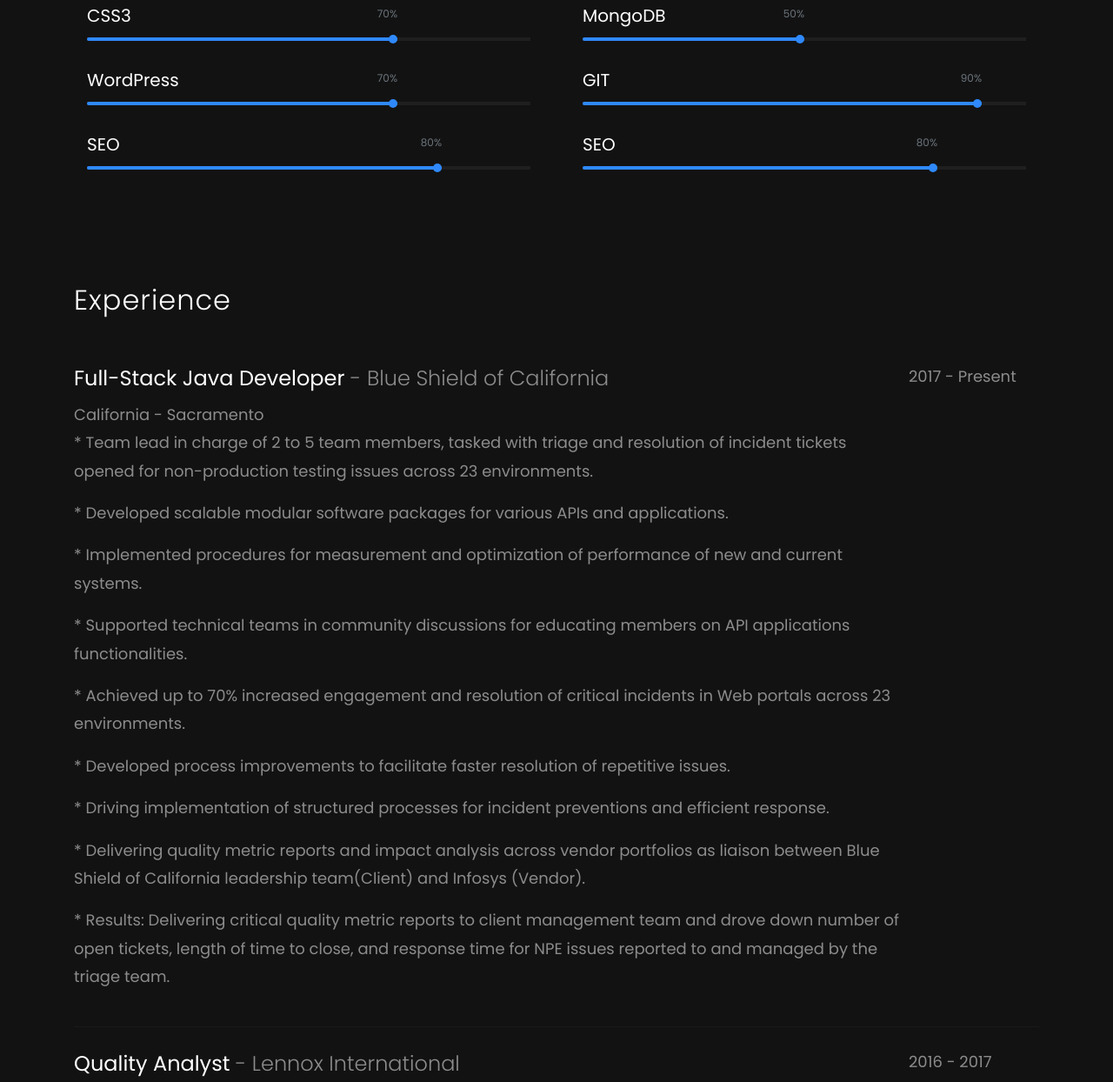
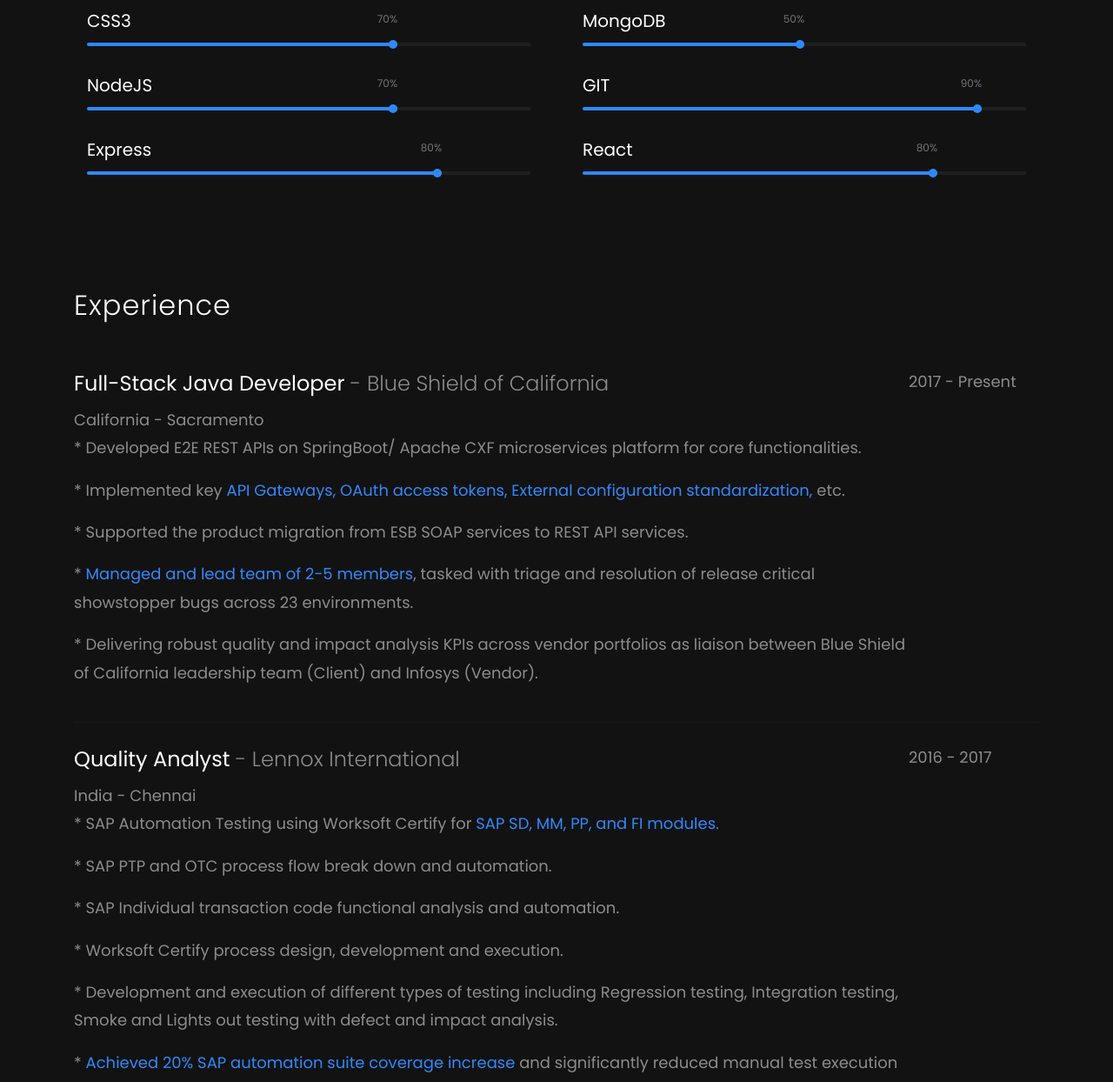
Before and after one commit to hellboy95/Ajay_Portfolio, a plain HTML site: page about.html in a window 1280 px wide. Shown: the part 1365-2609 px from the top of the page at 87% size. Drawn offline with Linux system fonts and the light colour scheme; some packages are replaced by stand-ins of ours; no server answers; files whose address does not match are found by name.

Commit message:
final changes completed.

```diff
--- a/about.html
+++ b/about.html
@@ -80,13 +80,12 @@
                 <h1 class="bold-text">Profile</h1>
                 <div class="p-5">
                   <h2 class="mb-5">Ajay Shan</h2>
-                  <h4 class="mb-4">I'm a Full Stack Java developer with 3 years of experience from Sacramento, CA. I aim to make a difference through my creative solution.</h4>
-                  <p>Tech Tote:</p>
-                  <p>• Languages : Java, Python, C, C++, SQL
-                  <p>• Frameworks : Spring, Express, Node.js, Angular, React, Docker, Apache Spark, Maven</p>
-                  <p>• Web/Mobile Technologies : HTML/CSS, JavaScript, Ajax, REST APIs, Bootstrap, jQuery, JSON</p>
-                  <p>• Databases : MySQL, Oracle SQL, MongoDB, PostgreSQL</p>
-                  <p>• Analytics : Splunk, Elastic Search ELK, Appdynamics</p>
+                  <h4 class="mb-4">I'm a Full Stack Java developer with 3 years of experience from California. I aim to make a difference through my creative solutions.</h4>
+                  <h5 class="text-white">Tech Tote:</h5>
+                  <p>• Languages :<span class="text-primary">Java, JavaScript/TypeScript, HTML, CSS</span></p>
+                  <p>• Frameworks :<span class="text-primary">Spring / SpringBoot, Apache CXF, Hibernate, NodeJS, Express, Angular, React, VueJS, Bootstrap, Selenium, JQuery, JUnit</span></p>
+                  <p>• Databases :<span class="text-primary">MySQL, Oracle SQL, MongoDB, PostgreSQL</span></p>
+                  <p>• Tools :<span class="text-primary">GIT, SVN, BitBucket, JIRA, Fisheye, Maven, Jenkins, Docker, Kubernetes, Splunk, Appdynamics, Worksoft Certify, Insomnia</span></p>
                   <!--<p><a href="#">Checkout my resume</a></p> -->
                   <ul class="ftco-footer-social list-unstyled mt-4">
                     <li><a href="https://www.linkedin.com/in/ajay-shanmuganathan/"><span class="icon-linkedin"></span></a></li>
@@ -151,7 +150,7 @@
 							</div>
 							<div class="col-md-12 animate-box">
 								<div class="progress-wrap">
-									<h4>WordPress</h4>
+									<h4>NodeJS</h4>
 									<div class="progress">
 									 	<div class="progress-bar color-1" role="progressbar" aria-valuenow="70"
 									  	aria-valuemin="0" aria-valuemax="100" style="width:70%">
@@ -162,7 +161,7 @@
 							</div>
 							<div class="col-md-12 animate-box" data-animate-effect="fadeInRight">
 								<div class="progress-wrap">
-									<h4>SEO</h4>
+									<h4>Express</h4>
 									<div class="progress">
 									 	<div class="progress-bar color-1" role="progressbar" aria-valuenow="80"
 									  	aria-valuemin="0" aria-valuemax="100" style="width:80%">
@@ -230,7 +229,7 @@
 							</div>
 							<div class="col-md-12 animate-box" data-animate-effect="fadeInRight">
 								<div class="progress-wrap">
-									<h4>SEO</h4>
+									<h4>React</h4>
 									<div class="progress">
 									 	<div class="progress-bar color-1" role="progressbar" aria-valuenow="80"
 									  	aria-valuemin="0" aria-valuemax="100" style="width:80%">
@@ -267,23 +266,21 @@
           				<div class="desc">
 	          				<h4>Full-Stack Java Developer <span> - Blue Shield of California </span> </h4>
 	          				<p class="location">California - Sacramento</p>
-                    <p> * Team lead in charge of 2 to 5 team members, tasked with triage and resolution of
-                          incident tickets opened for non-production testing issues across 23 environments.</p>
-                    <p> * Developed scalable modular software packages for various APIs and applications.</p>
-                    <p> * Implemented procedures for measurement and optimization of performance of new and
-                          current systems.</p>
-                    <p> * Supported technical teams in community discussions for educating members on API
-                          applications functionalities.</p>
-                    <p> * Achieved up to 70% increased engagement and resolution of critical incidents in Web
-                          portals across 23 environments.</p>
-                    <p> * Developed process improvements to facilitate faster resolution of repetitive issues.</p>
+                    <p> * Developed E2E REST APIs on SpringBoot/ Apache CXF microservices platform for core functionalities.</p>
+                    <p> * Implemented key<span class="text-primary"> API Gateways, OAuth access tokens, External configuration standardization,</span> etc.</p>
+                    <p> * Supported the product migration from ESB SOAP services to REST API services.</p>
+                    <p> * <span class="text-primary">Managed and lead team of 2-5 members</span>, tasked with triage and resolution of release critical showstopper bugs across 23
+                          environments.</p>
+                    <p> * Delivering robust quality and impact analysis KPIs across vendor portfolios as liaison between Blue Shield of California
+                          leadership team (Client) and Infosys (Vendor).</p>
+                    <!-- <p> * Developed process improvements to facilitate faster resolution of repetitive issues.</p>
                     <p> * Driving implementation of structured processes for incident preventions and efficient
                           response.</p>
                     <p> * Delivering quality metric reports and impact analysis across vendor portfolios as liaison
                           between Blue Shield of California leadership team(Client) and Infosys (Vendor).</p>
                     <p> * Results: Delivering critical quality metric reports to client management team and drove
                           down number of open tickets, length of time to close, and response time for NPE issues
-                          reported to and managed by the triage team.</p>
+                          reported to and managed by the triage team.</p> -->
           				</div>
           				<div class="year">
           					<p>2017 - Present</p>
@@ -294,13 +291,13 @@
           				<div class="desc">
 	          				<h4>Quality Analyst <span> - Lennox International</span> </h4>
 	          				<p class="location">India - Chennai</p>
-                    <p> * SAP Automation Testing using Worksoft Certify for SAP SD, MM, PP, and FI modules.</p>
+                    <p> * SAP Automation Testing using Worksoft Certify for<span class="text-primary"> SAP SD, MM, PP, and FI modules.</span></p>
                     <p> * SAP PTP and OTC process flow break down and automation.</p>
                     <p> * SAP Individual transaction code functional analysis and automation.</p>
                     <p> * Worksoft Certify process design, development and execution.</p>
                     <p> * Development and execution of different types of testing including Regression testing,
                           Integration testing, Smoke and Lights out testing with defect and impact analysis.</p>
-                    <p> * Achieved 20% SAP automation suite coverage increase and significantly reduced
+                    <p> * <span class="text-primary">Achieved 20% SAP automation suite coverage increase</span> and significantly reduced
                           manual test execution and effort.</p>
           				</div>
           				<div class="year">
```
